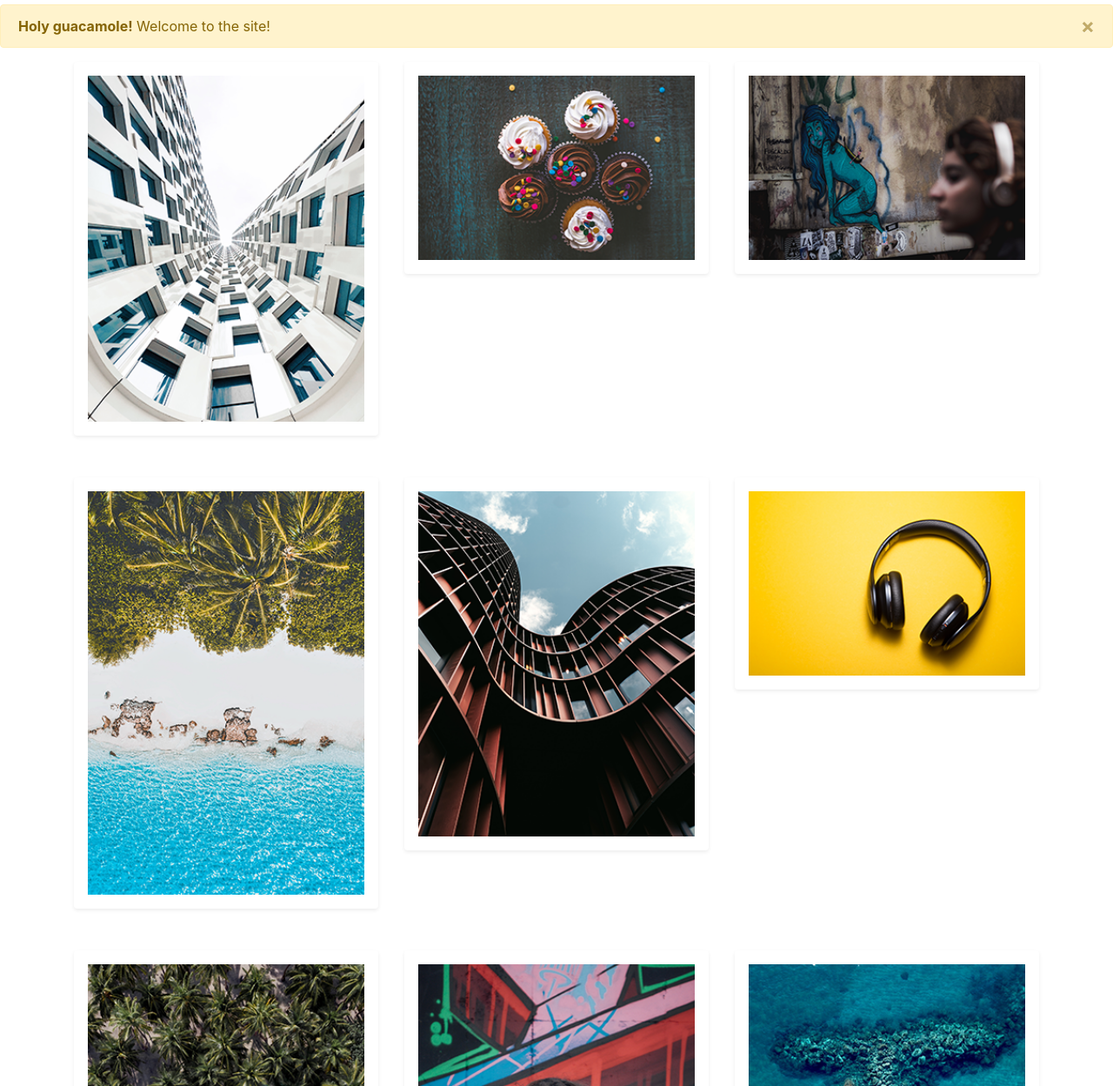
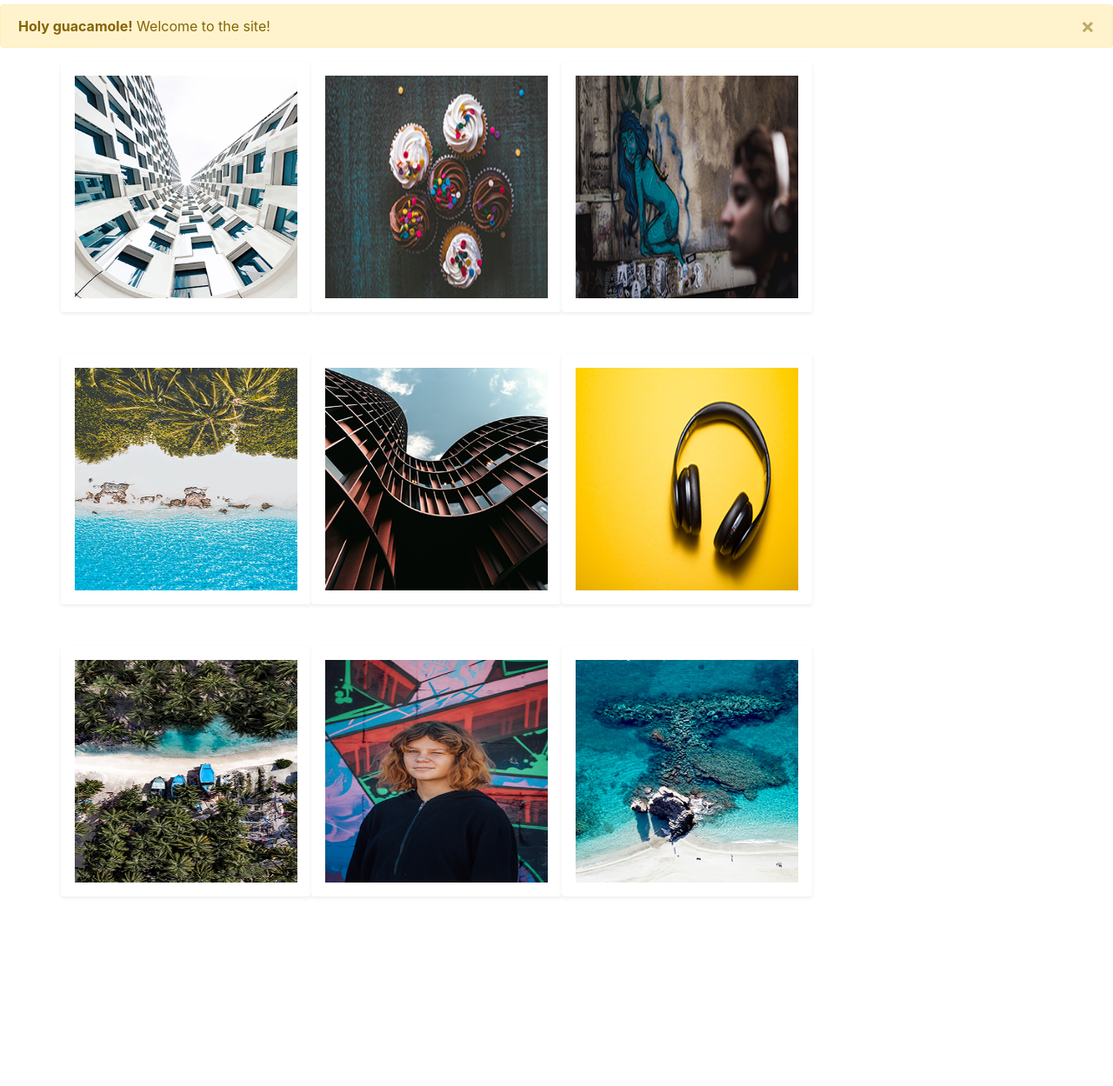
Before and after one commit to jennypbenitez/m2-hw2-benitez-jennifer, a plain HTML site: page index.html in a window 1280 px wide. Shown: the part 51-1300 px from the top of the page at 87% size. After the commit the page ends 1130 px from the top, so only its background shows below. Drawn offline with nearby package versions, Linux system fonts and the light colour scheme.

Commit message:
added screenshot

```diff
--- a/index.html
+++ b/index.html
@@ -22,51 +22,51 @@
 
 	<div class="container">
         <div class="row">
-          <div class="col-md">
+          <div class=".col">
             <div class="shadow-sm p-3 mb-5 bg-white rounded">
             <img src="img/hw2-image1.png" alt="image-1" title="image-1" />
             </div>
             </div>
-            <div class="col-md">
+            <div class=".col">
             <div class="shadow-sm p-3 mb-5 bg-white rounded">
             <img src="img/hw2-image2.png" alt="image-2" title="image-2" />
             </div>
             </div>
-            <div class="col-md">
+            <div class=".col">
             <div class="shadow-sm p-3 mb-5 bg-white rounded">
             <img src="img/hw2-image3.png" alt="image-3" title="image-3" />
             </div>
             </div>
         </div>
         <div class="row">
-            <div class="col-md">
+            <div class=".col">
             <div class="shadow-sm p-3 mb-5 bg-white rounded">
             <img src="img/hw2-image4.png" alt="image-4" title="image-4" />
             </div>
             </div>
-            <div class="col-md">
+            <div class=".col">
             <div class="shadow-sm p-3 mb-5 bg-white rounded">
             <img src="img/hw2-image5.png" alt="image-5" title="image-5" />
             </div>
             </div>
-            <div class="col-md">
+            <div class=".col">
             <div class="shadow-sm p-3 mb-5 bg-white rounded">
             <img src="img/hw2-image6.png" alt="image-6" title="image-6" />
             </div>
             </div>
         </div>
         <div class="row">
-            <div class="col-md">
+            <div class=".col">
             <div class="shadow-sm p-3 mb-5 bg-white rounded">
             <img src="img/hw2-image7.png" alt="image-7" title="image-7" />
             </div>
             </div>
-            <div class="col-md">
+            <div class=".col">
             <div class="shadow-sm p-3 mb-5 bg-white rounded">
             <img src="img/hw2-image8.png" alt="image-8" title="image-8" />
             </div>
             </div>
-            <div class="col-md">
+            <div class=".col">
             <div class="shadow-sm p-3 mb-5 bg-white rounded">
             <img src="img/hw2-image9.png" alt="image-9" title="image-9" />
             </div>
--- a/main.css
+++ b/main.css
@@ -1,4 +1,9 @@
 img {
-    display: block;
-    width: 100%;
+    width: 20vw;
+    height: 20vw;
+    margin: auto;
 }
+
+.container {
+    text-align: center;
+}
```
Also changed, not shown: img/Screen Shot 2021-05-18 at 10.17.45 PM.png (added), img/Screen Shot 2021-05-18 at 10.18.05 PM.png (added), 1 other file.
